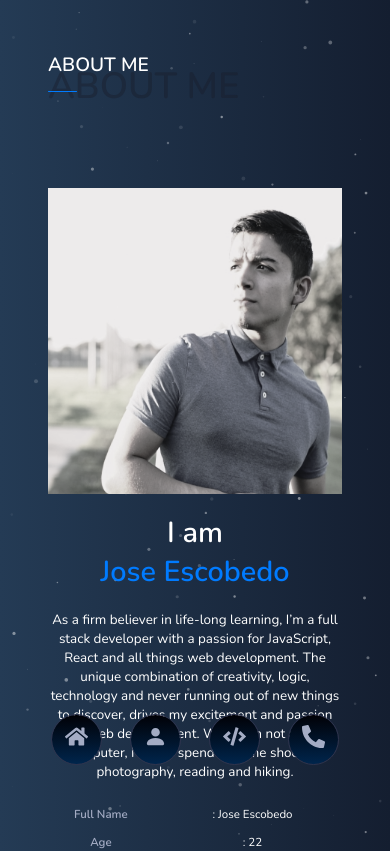
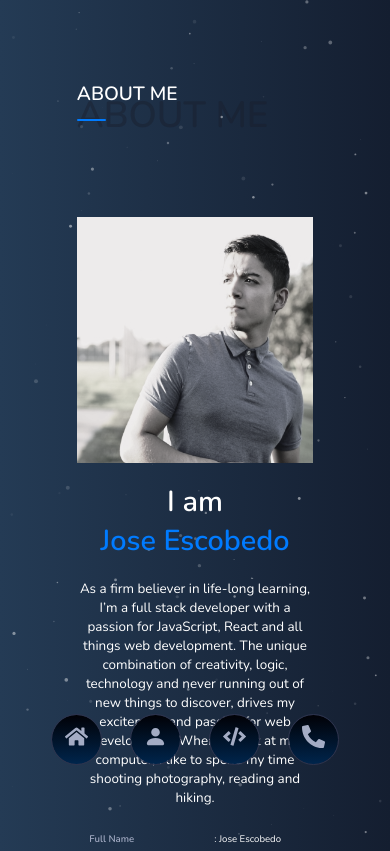
Before and after one commit to Jose-Escobedo/Portfolio-Website, a React (Create React App) app: page /about in a window 390 px wide. Shown: the top 851 px of the page. Built offline with nearby package versions, Linux system fonts and the light colour scheme.

Commit message:
370 px media query about adjustement

```diff
--- a/src/components/About/ImageSection.js
+++ b/src/components/About/ImageSection.js
@@ -171,7 +171,6 @@ const ImageSectionStyled = styled.div`
     }
 
     @media screen and (max-width: 480px) {
-      width: 100%;
       text-align: center;
       margin-top: 1rem;
       .paragraph {
@@ -181,11 +180,12 @@ const ImageSectionStyled = styled.div`
       p {
         font-size: 1.1rem;
       }
+
       .info-title p {
-        font-size: 0.6rem;
+        font-size: 0.5rem;
       }
       .info p {
-        font-size: 0.6rem;
+        font-size: 0.5rem;
       }
       h4 {
         font-size: 1.5rem;
@@ -196,6 +196,7 @@ const ImageSectionStyled = styled.div`
       .about-info {
         justify-content: center;
         align-items: center;
+        width: 100%;
       }
     }
   }
--- a/src/styles/Layouts.js
+++ b/src/styles/Layouts.js
@@ -4,11 +4,12 @@ export const MainLayout = styled.div`
   padding: 7rem;
 
   @media screen and (max-width: 480px) {
-    padding: 2.5rem;
+    padding: 2rem;
     width: 100%;
   }
   @media screen and (max-width: 760px) {
     width: 100%;
+    padding: 4rem;
   }
 `;
 
```
